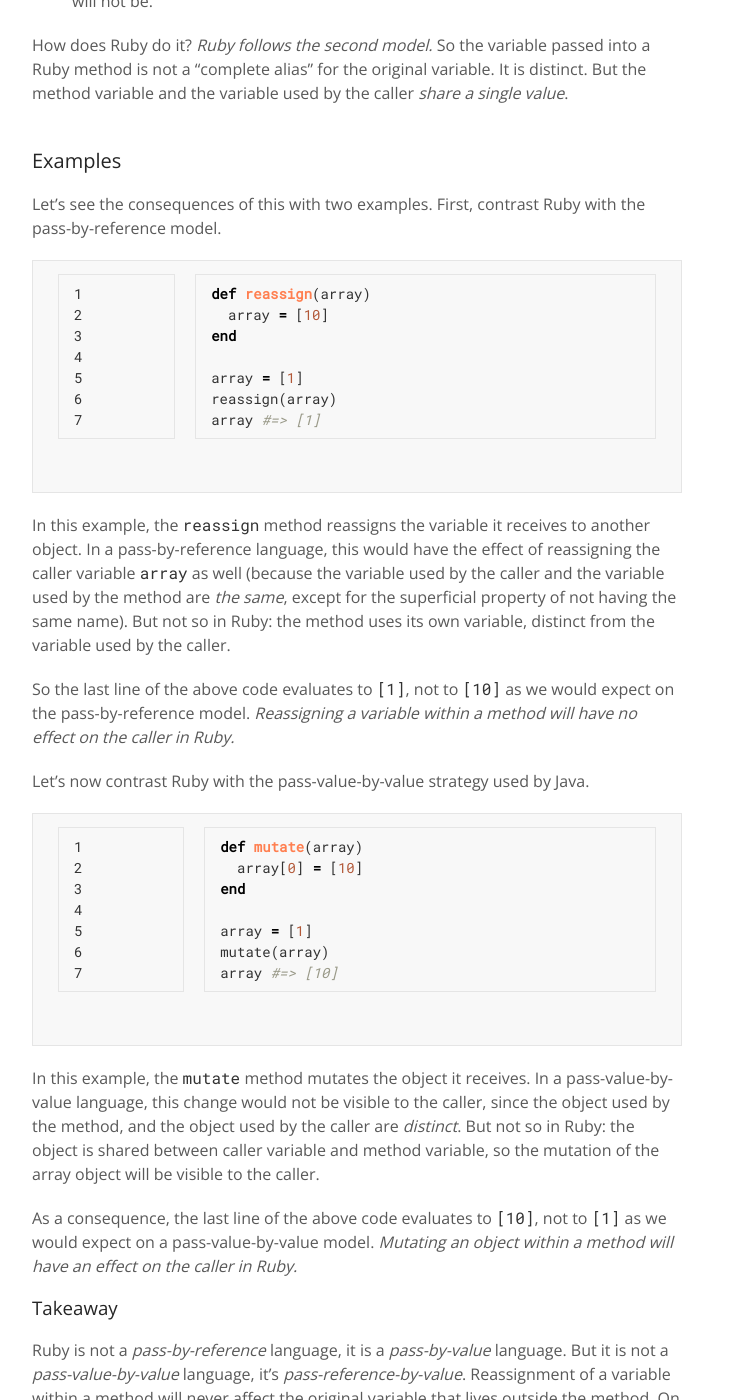
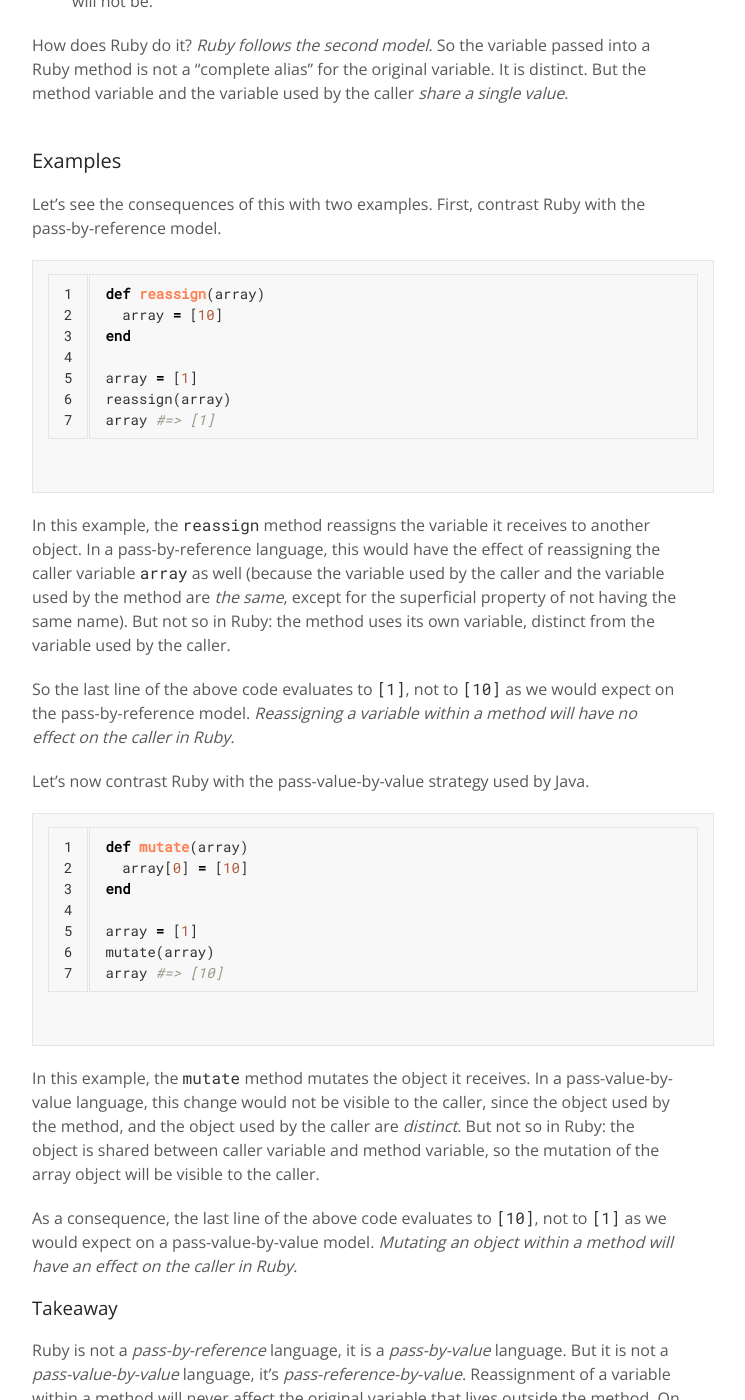
Before and after one commit to benrodenhaeuser/benrodenhaeuser.github.io, a Jekyll site: the page built from index.md, in a window 1280 px wide and 1400 px high, scrolled down 1326 px. Shown: the whole window, without its empty margins (108-853 px from the left). Built offline with Jekyll 4.4.1, drawn with Linux system fonts in a browser that asks for light colours; formulas are drawn with MathJax 3; a script that is not in the unit is left out.

Commit message:
change css styling

```diff
--- a/assets/css/style.scss
+++ b/assets/css/style.scss
@@ -235,20 +235,20 @@ footer {
 
 // styling code blocks with line numbers
 
-// .highlight {
-//   width: 100%;
-// }
-//
-// .gutter {
-//   padding-right: 1px;
-//   padding-left: 0;
-// }
-//
-// .code {
-//   width: 100%;
-//   padding-left: 0;
-//   padding-right: 0;
-// }
+.highlight {
+  width: 100%;
+}
+
+.gutter, .rouge-gutter {
+  padding-right: 1px;
+  padding-left: 0;
+}
+
+.code, .rouge-code {
+  width: 100%;
+  padding-left: 0;
+  padding-right: 0;
+}
 
 @media print, screen and (max-width: 1100px) {
 
```
Also changed, not shown: 1 other file.
